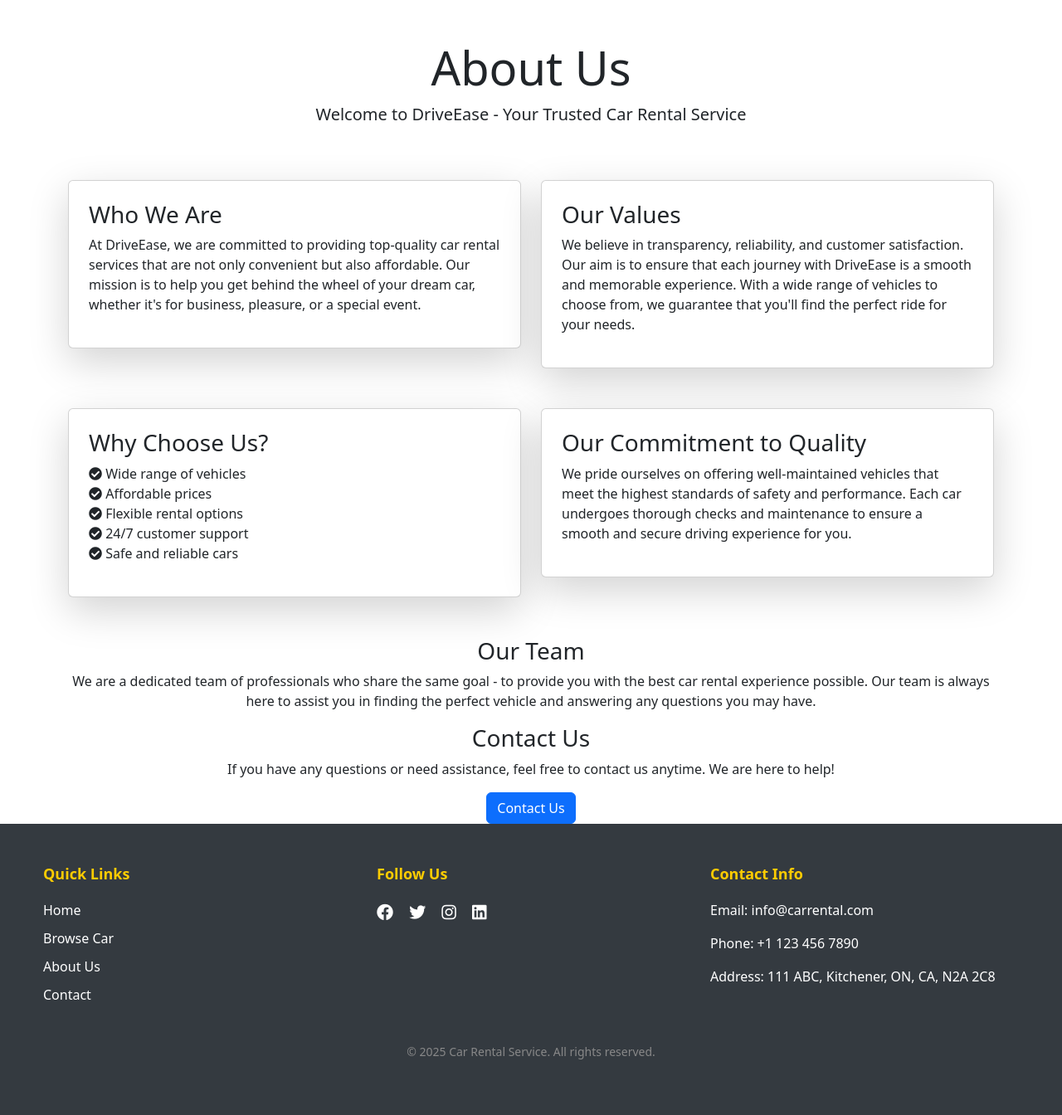
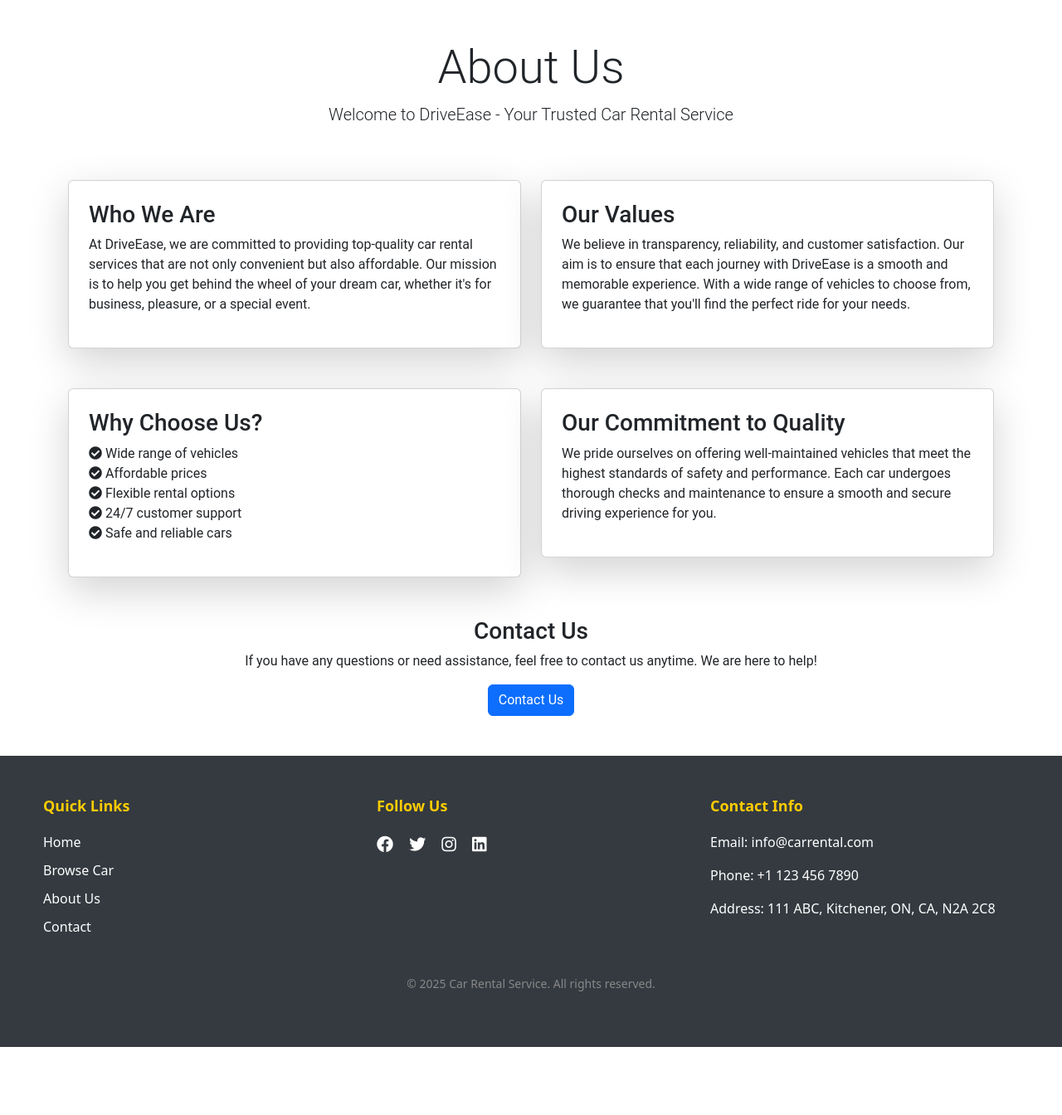
Before and after one commit to Carnage112233/Car-Rental-Service-, a PHP site: page /about_us.php in a window 1280 px wide. Shown: the part 73-1417 px from the top of the page at 83% size. After the commit the page ends 1335 px from the top, so only its background shows below. Run offline with PHP 8.4, Linux system fonts and the light colour scheme.

Commit message:
initial commit

```diff
--- a/carrental/about_us.php
+++ b/carrental/about_us.php
@@ -45,15 +45,7 @@
             </div>
         </div>
 
-        <div class="row text-center">
-            <div class="col-12">
-                <h3>Our Team</h3>
-                <p data-aos="fade-up">We are a dedicated team of professionals who share the same goal - to provide you with the best car rental experience possible. Our team is always here to assist you in finding the perfect vehicle and answering any questions you may have.</p>
-            </div>
-        </div>
-
-
-        <div class="row text-center">
+        <div class="row text-center mb-5">
             <div class="col-12">
                 <h3>Contact Us</h3>
                 <p>If you have any questions or need assistance, feel free to contact us anytime. We are here to help!</p>
--- a/carrental/assets/css/site.css
+++ b/carrental/assets/css/site.css
@@ -1006,3 +1006,7 @@ body {
     background-color: #e64a19;
     border-color: #e64a19;
 }
+
+.about-us-main, .about-text {
+    font-family: 'Roboto', sans-serif; /* Same font as in index.php */
+}
--- a/carrental/includes/footer.php
+++ b/carrental/includes/footer.php
@@ -4,9 +4,9 @@
             <div class="footer-section">
                 <h3>Quick Links</h3>
                 <ul>
-                    <li><a href="#home">Home</a></li>
-                    <li><a href="browse_cars">Browse Car</a></li>
-                    <li><a href="#about">About Us</a></li>
+                    <li><a href="index.php">Home</a></li>
+                    <li><a href="browse_cars.php">Browse Car</a></li>
+                    <li><a href="about_us.php">About Us</a></li>
                     <li><a href="contact.php">Contact</a></li>
                 </ul>
             </div>
```
Also changed, not shown: carrental/index.php (+4 -4 lines).
